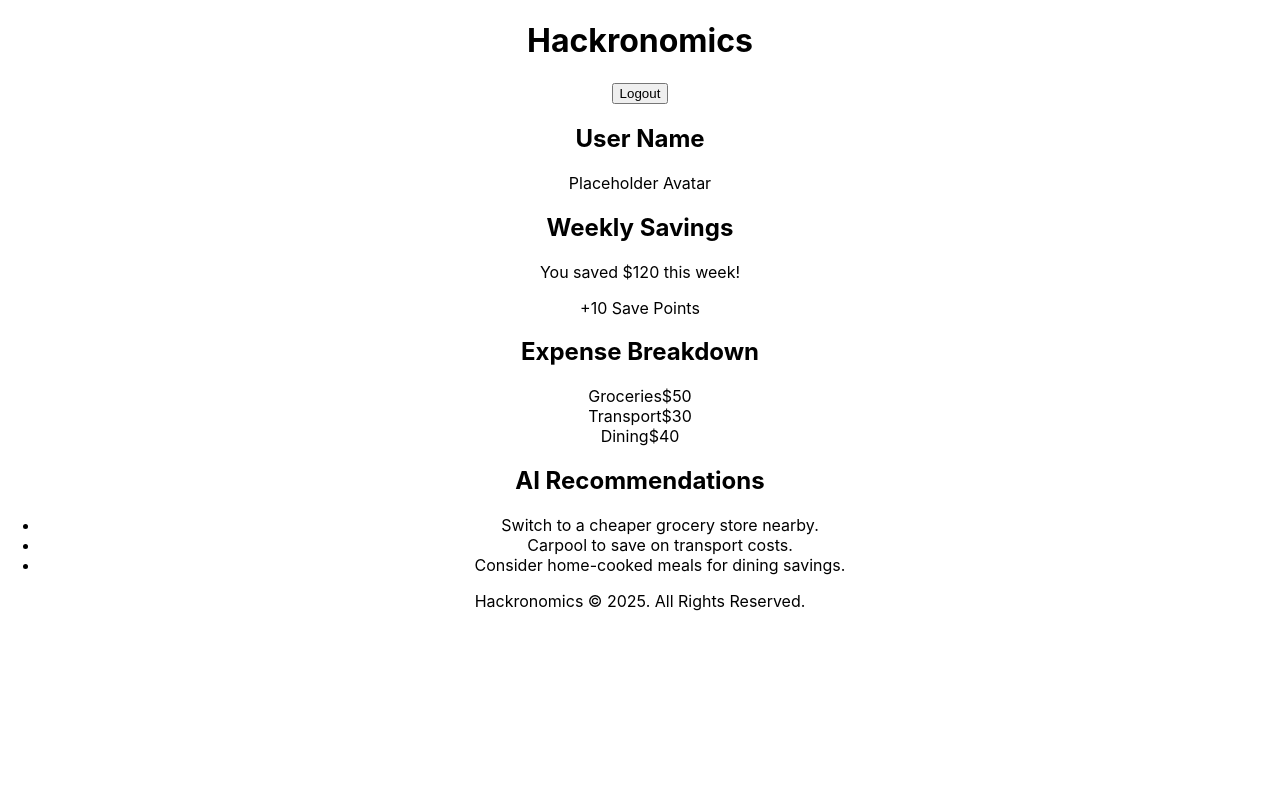
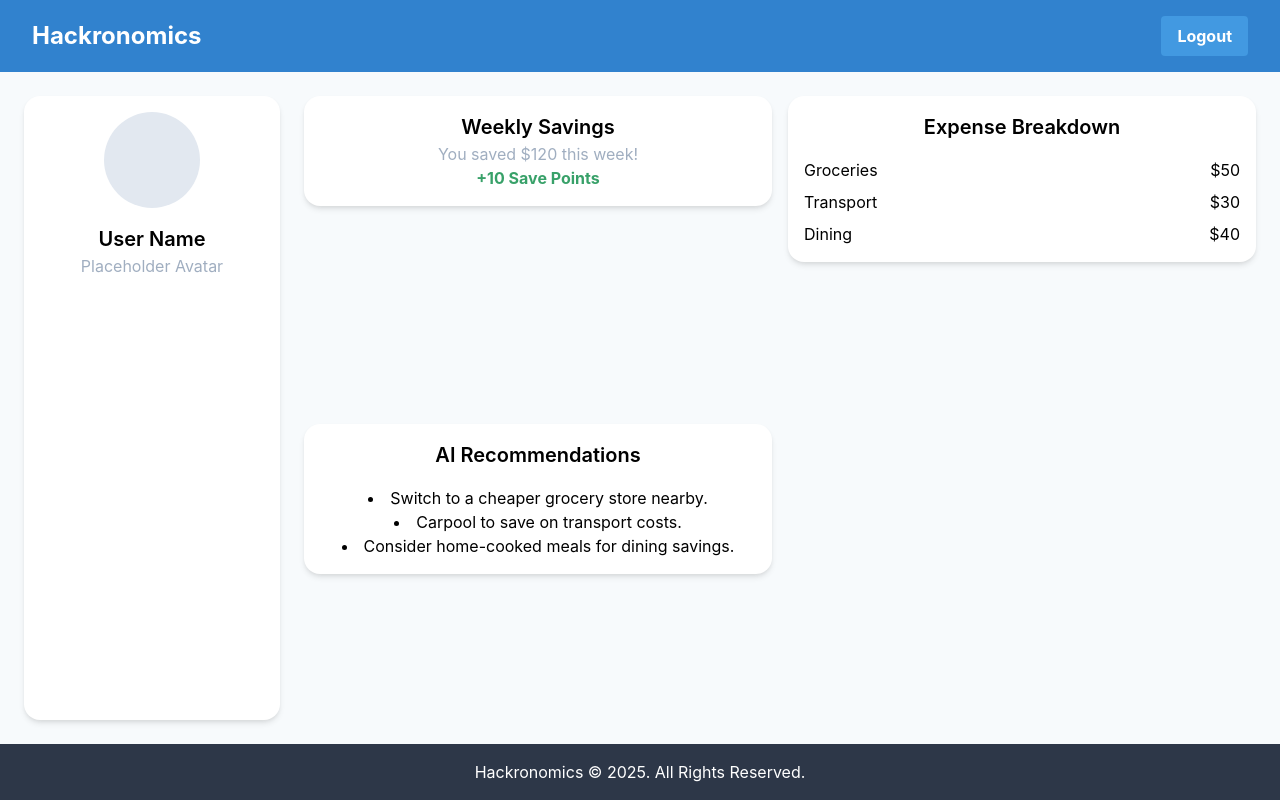
Before and after one commit to Ehiane/Hackronomics, a React (Create React App) app in the folder frontend/: page /dashboard in a window 1280 px wide. Built offline with nearby package versions, Linux system fonts and the light colour scheme.

Commit message:
Fixed tailwind issue and dashboard is better

```diff
--- a/frontend/src/components/Button.js
+++ /dev/null
@@ -1,14 +0,0 @@
-import React from "react";
-
-const Button = ({ children, className, ...props }) => {
-  return (
-    <button
-      className={`px-4 py-2 bg-blue-500 text-white font-bold rounded hover:bg-blue-700 ${className || ""}`}
-      {...props}
-    >
-      {children}
-    </button>
-  );
-};
-
-export default Button;
--- /dev/null
+++ b/frontend/src/components/Button.tsx
@@ -0,0 +1,20 @@
+import React, { ReactNode, ButtonHTMLAttributes } from "react";
+
+// Define the props interface
+interface ButtonProps extends ButtonHTMLAttributes<HTMLButtonElement> {
+  children: ReactNode;
+  className?: string;
+}
+
+const Button: React.FC<ButtonProps> = ({ children, className, ...props }) => {
+  return (
+    <button
+      className={`px-4 py-2 bg-blue-500 text-white font-bold rounded hover:bg-blue-700 ${className || ""}`}
+      {...props}
+    >
+      {children}
+    </button>
+  );
+};
+
+export default Button;
--- a/frontend/src/components/Card.js
+++ /dev/null
@@ -1,13 +0,0 @@
-import React from "react";
-
-const Card = ({ children, className }) => {
-  return (
-    <div className={`p-4 shadow-md rounded-lg ${className || ""}`}>
-      {children}
-    </div>
-  );
-};
-
-export const CardContent = ({ children }) => <div>{children}</div>;
-
-export default Card;
--- /dev/null
+++ b/frontend/src/components/Card.tsx
@@ -0,0 +1,26 @@
+import React, { ReactNode } from "react";
+
+// Define the props interface for Card
+interface CardProps {
+  children: ReactNode;
+  className?: string;
+}
+
+// Define the props interface for CardContent
+interface CardContentProps {
+  children: ReactNode;
+}
+
+const Card: React.FC<CardProps> = ({ children, className }) => {
+  return (
+    <div className={`p-4 shadow-md rounded-lg ${className || ""}`}>
+      {children}
+    </div>
+  );
+};
+
+export const CardContent: React.FC<CardContentProps> = ({ children }) => (
+  <div>{children}</div>
+);
+
+export default Card;
--- a/frontend/src/components/Dashboard.tsx
+++ b/frontend/src/components/Dashboard.tsx
@@ -5,7 +5,7 @@ import { motion } from "framer-motion";
 
 const Dashboard = () => {
   return (
-    <div className="bg-gray-100 min-h-screen">
+    <div className="bg-gray-100 min-h-screen flex flex-col">
       {/* Header */}
       <header className="bg-blue-600 text-white py-4 px-8 flex justify-between items-center">
         <h1 className="text-2xl font-bold">Hackronomics</h1>
@@ -13,16 +13,16 @@ const Dashboard = () => {
       </header>
 
       {/* Dashboard Content */}
-      <main className="p-6 grid grid-cols-1 lg:grid-cols-3 gap-4">
+      <main className="p-6 flex-1 flex">
         {/* Sidebar with Avatar */}
-        <div className="bg-white shadow-md rounded-2xl p-4 flex flex-col items-center">
+        <div className="w-64 bg-white shadow-md rounded-2xl p-4 flex flex-col items-center mr-6">
           <div className="w-24 h-24 bg-gray-300 rounded-full mb-4"></div>
           <h2 className="text-xl font-semibold">User Name</h2>
           <p className="text-gray-500">Placeholder Avatar</p>
         </div>
 
         {/* Main Dashboard Cards */}
-        <div className="lg:col-span-2 grid grid-cols-1 md:grid-cols-2 gap-4">
+        <div className="flex-1 grid grid-cols-1 md:grid-cols-2 gap-4">
           {/* Savings Summary Card */}
           <motion.div whileHover={{ scale: 1.05 }}>
             <Card className="bg-white shadow-md rounded-2xl">
--- a/frontend/src/index.css
+++ b/frontend/src/index.css
@@ -1,3 +1,7 @@
+@tailwind base;
+@tailwind components;
+@tailwind utilities;
+
 body {
   margin: 0;
   font-family: -apple-system, BlinkMacSystemFont, 'Segoe UI', 'Roboto', 'Oxygen',
--- a/frontend/tailwind.config.js
+++ b/frontend/tailwind.config.js
@@ -1,12 +1,7 @@
 module.exports = {
-  future: {
-    // removeDeprecatedGapUtilities: true,
-    // purgeLayersByDefault: true,
-  },
-  purge: [],
+  content: ["./src/**/*.{js,jsx,ts,tsx}"],
   theme: {
     extend: {},
   },
-  variants: {},
   plugins: [],
-}
+};
```
Also changed, not shown: frontend/src/components/Navbar.js (added).
